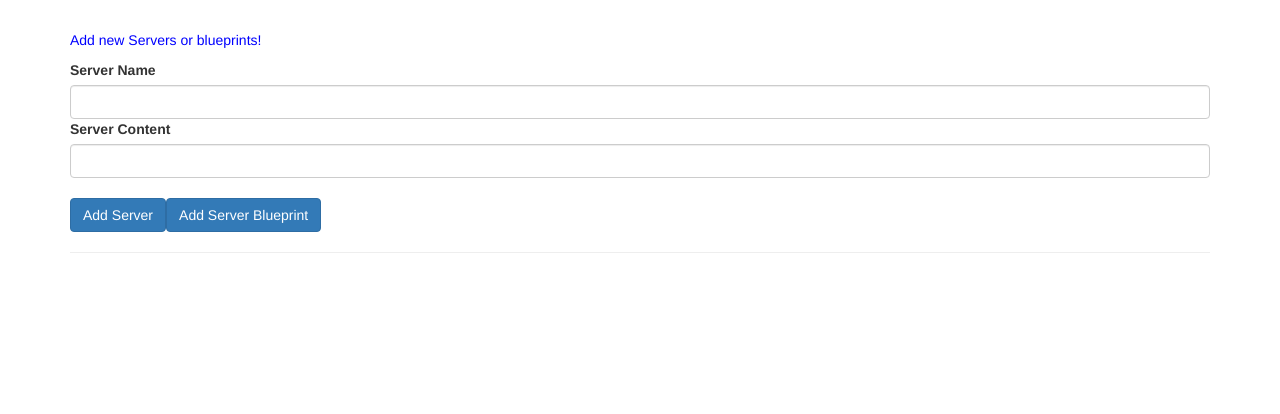
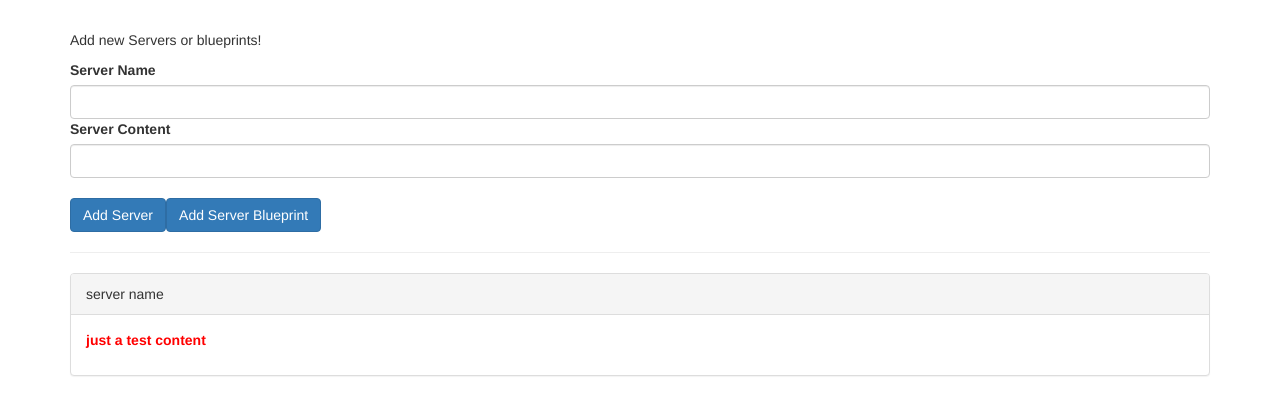
Before and after one commit to mbochynski/angular-assignments, an Angular app in the folder modules/components-and-databinding/: page / in a window 1280 px wide. Shown: the top 414 px of the page. Built offline with nearby package versions, Linux system fonts and the light colour scheme.

Commit message:
Add custom element input binding

```diff
--- a/modules/components-and-databinding/src/app/app.component.html
+++ b/modules/components-and-databinding/src/app/app.component.html
@@ -1,34 +1,16 @@
 <div class="container">
   <div class="row">
     <div class="col-xs-12">
-      <p>Add new Servers or blueprints!</p>
-      <label>Server Name</label>
-      <input type="text" class="form-control" [(ngModel)]="newServerName">
-      <label>Server Content</label>
-      <input type="text" class="form-control" [(ngModel)]="newServerContent">
-      <br>
-      <button
-        class="btn btn-primary"
-        (click)="onAddServer()">Add Server</button>
-      <button
-        class="btn btn-primary"
-        (click)="onAddBlueprint()">Add Server Blueprint</button>
+      <app-cockpit></app-cockpit>
     </div>
   </div>
   <hr>
   <div class="row">
     <div class="col-xs-12">
-      <div
-        class="panel panel-default"
-        *ngFor="let element of serverElements">
-        <div class="panel-heading">{{ element.name }}</div>
-        <div class="panel-body">
-          <p>
-            <strong *ngIf="element.type === 'server'" style="color: red">{{ element.content }}</strong>
-            <em *ngIf="element.type === 'blueprint'">{{ element.content }}</em>
-          </p>
-        </div>
-      </div>
+      <app-server-element
+        *ngFor="let serverElement of serverElements"
+        [element]="serverElement">
+      </app-server-element>
     </div>
   </div>
 </div>
--- a/modules/components-and-databinding/src/app/app.component.ts
+++ b/modules/components-and-databinding/src/app/app.component.ts
@@ -6,23 +6,5 @@ import { Component } from '@angular/core';
   styleUrls: ['./app.component.css']
 })
 export class AppComponent {
-  serverElements = [];
-  newServerName = '';
-  newServerContent = '';
-
-  onAddServer() {
-    this.serverElements.push({
-      type: 'server',
-      name: this.newServerName,
-      content: this.newServerContent
-    });
-  }
-
-  onAddBlueprint() {
-    this.serverElements.push({
-      type: 'blueprint',
-      name: this.newServerName,
-      content: this.newServerContent
-    });
-  }
+  serverElements = [{ type: 'server', name: 'server name', content: 'just a test content' }];
 }
--- a/modules/components-and-databinding/src/app/app.module.ts
+++ b/modules/components-and-databinding/src/app/app.module.ts
@@ -4,10 +4,14 @@ import { FormsModule } from '@angular/forms';
 import { HttpModule } from '@angular/http';
 
 import { AppComponent } from './app.component';
+import { CockpitComponent } from './cockpit/cockpit.component';
+import { ServerElementComponent } from './server-element/server-element.component';
 
 @NgModule({
   declarations: [
-    AppComponent
+    AppComponent,
+    CockpitComponent,
+    ServerElementComponent
   ],
   imports: [
     BrowserModule,
--- /dev/null
+++ b/modules/components-and-databinding/src/app/cockpit/cockpit.component.html
@@ -0,0 +1,12 @@
+<p>Add new Servers or blueprints!</p>
+<label>Server Name</label>
+<input type="text" class="form-control" [(ngModel)]="newServerName">
+<label>Server Content</label>
+<input type="text" class="form-control" [(ngModel)]="newServerContent">
+<br>
+<button
+  class="btn btn-primary"
+  (click)="onAddServer()">Add Server</button>
+<button
+  class="btn btn-primary"
+  (click)="onAddBlueprint()">Add Server Blueprint</button>
--- /dev/null
+++ b/modules/components-and-databinding/src/app/cockpit/cockpit.component.ts
@@ -0,0 +1,32 @@
+import { Component, OnInit } from '@angular/core';
+
+@Component({
+  selector: 'app-cockpit',
+  templateUrl: './cockpit.component.html',
+  styleUrls: ['./cockpit.component.css']
+})
+export class CockpitComponent implements OnInit {
+  newServerName = '';
+  newServerContent = '';
+
+  constructor() { }
+
+  ngOnInit() {
+  }
+
+  onAddServer() {
+    // this.serverElements.push({
+    //   type: 'server',
+    //   name: this.newServerName,
+    //   content: this.newServerContent
+    // });
+  }
+
+  onAddBlueprint() {
+    // this.serverElements.push({
+    //   type: 'blueprint',
+    //   name: this.newServerName,
+    //   content: this.newServerContent
+    // });
+  }
+}
--- /dev/null
+++ b/modules/components-and-databinding/src/app/server-element/server-element.component.html
@@ -0,0 +1,10 @@
+<div
+  class="panel panel-default">
+  <div class="panel-heading">{{ element.name }}</div>
+  <div class="panel-body">
+    <p>
+      <strong *ngIf="element.type === 'server'" style="color: red">{{ element.content }}</strong>
+      <em *ngIf="element.type === 'blueprint'">{{ element.content }}</em>
+    </p>
+  </div>
+</div>
--- /dev/null
+++ b/modules/components-and-databinding/src/app/server-element/server-element.component.ts
@@ -0,0 +1,16 @@
+import { Component, Input, OnInit } from '@angular/core';
+
+@Component({
+  selector: 'app-server-element',
+  templateUrl: './server-element.component.html',
+  styleUrls: ['./server-element.component.css']
+})
+export class ServerElementComponent implements OnInit {
+  @Input() element: { type: string, name: string, content: string };
+
+  constructor() { }
+
+  ngOnInit() {
+  }
+
+}
```
Also changed, not shown: modules/components-and-databinding/src/app/cockpit/cockpit.component.css (added), modules/components-and-databinding/src/app/server-element/server-element.component.css (added), 1 other file (tests, documents, lock files or other folders).
